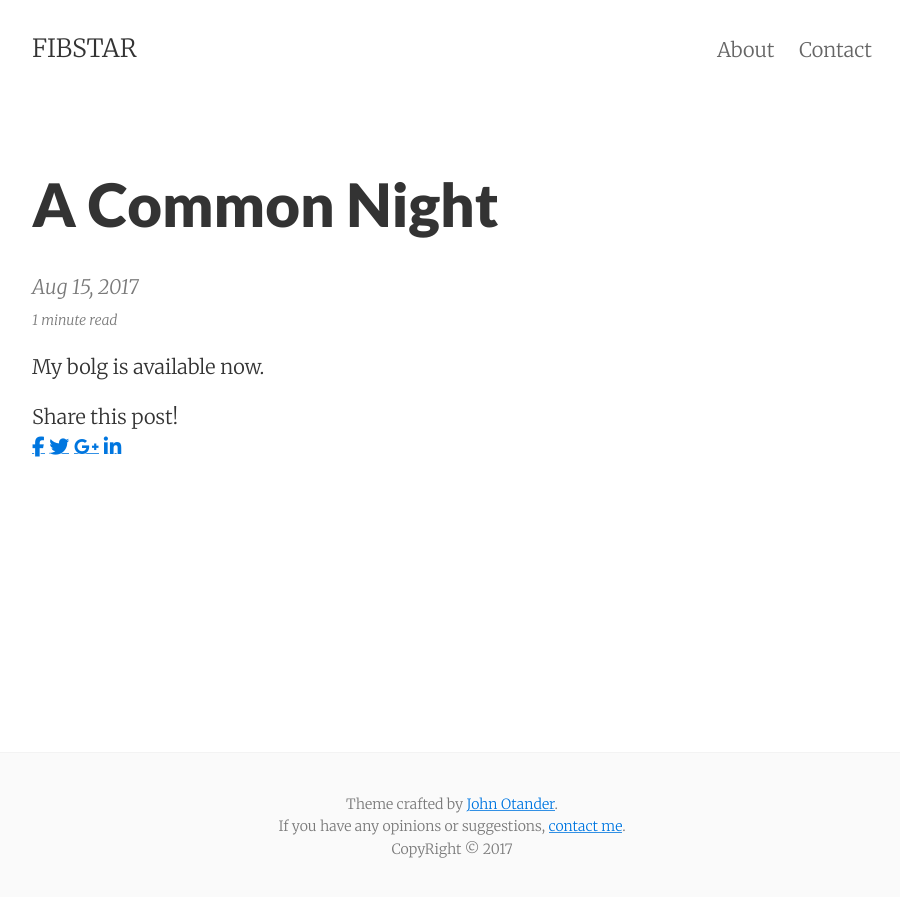
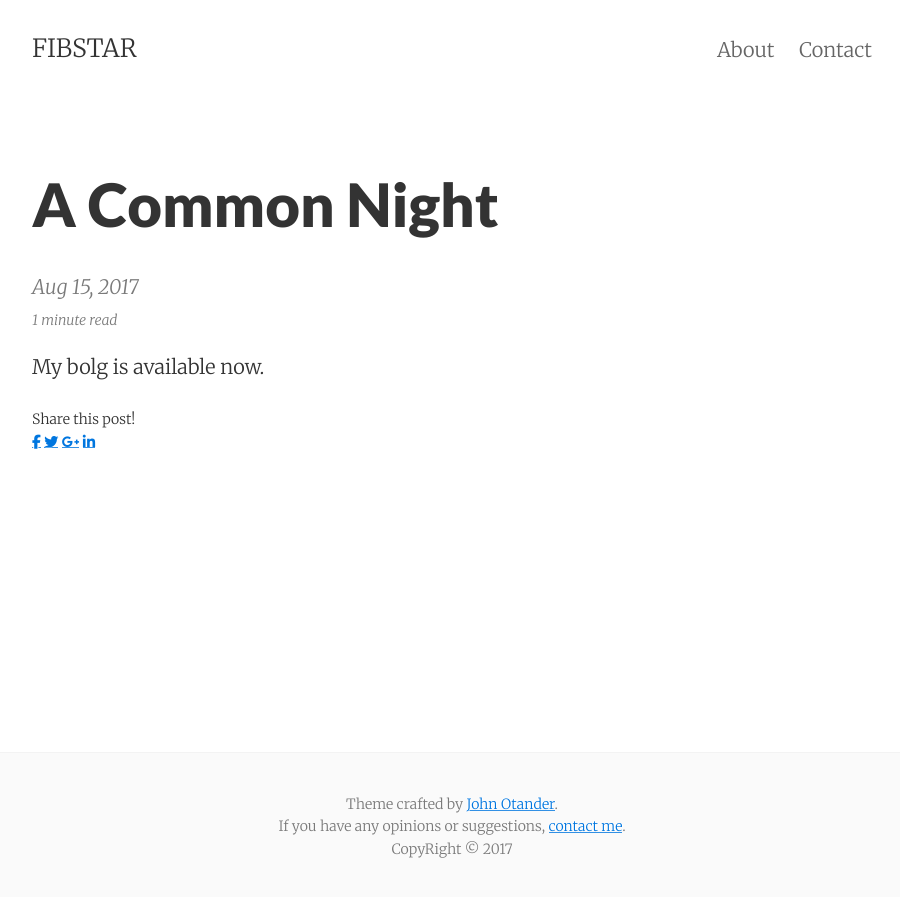
Before and after one commit to FIBSTAR/FIBSTAR.github.io, a Jekyll site: the page built from _posts/2014-06-08-pixyll-has-pagination.md, in a window 1280 px wide. Shown: the top 897 px of the page, without its empty margins (188-1088 px from the left). Built offline with Jekyll 4.4.1, drawn with Linux system fonts in a browser that asks for light colours; nearby versions of some CDN libraries.

Commit message:
Update share_buttons.html

```diff
--- a/_includes/share_buttons.html
+++ b/_includes/share_buttons.html
@@ -1,5 +1,7 @@
 <div class="share-page">
+  <small>
   {{ site.text.share_buttons.text }}
+  <small>
 
   <div class="share-links">
     {% if site.share_facebook %}
@@ -12,6 +14,10 @@
 
     {% if site.share_googleplus %}
       <a class="fa fa-google-plus" href="https://plus.google.com/share?url={{ site.url | cgi_escape }}{{ page.url | cgi_escape }}" rel="nofollow" target="_blank" title="{{ site.text.share_buttons.googleplus }}"></a>
+    {% endif %}
+
+    {% if site.share_weibo %}
+      <a class="fa fa-weibo" href="http://www.weibo.com/share/share.php?url={{ site.url | cgi_escape }}{{ page.url | cgi_escape }}&amp;title={{ page.title | cgi_escape }}" rel="nofollow" target="_blank" title="{{ site.text.share_buttons.linkedin }}"></a>
     {% endif %}
 
     {% if site.share_linkedin %}
```
